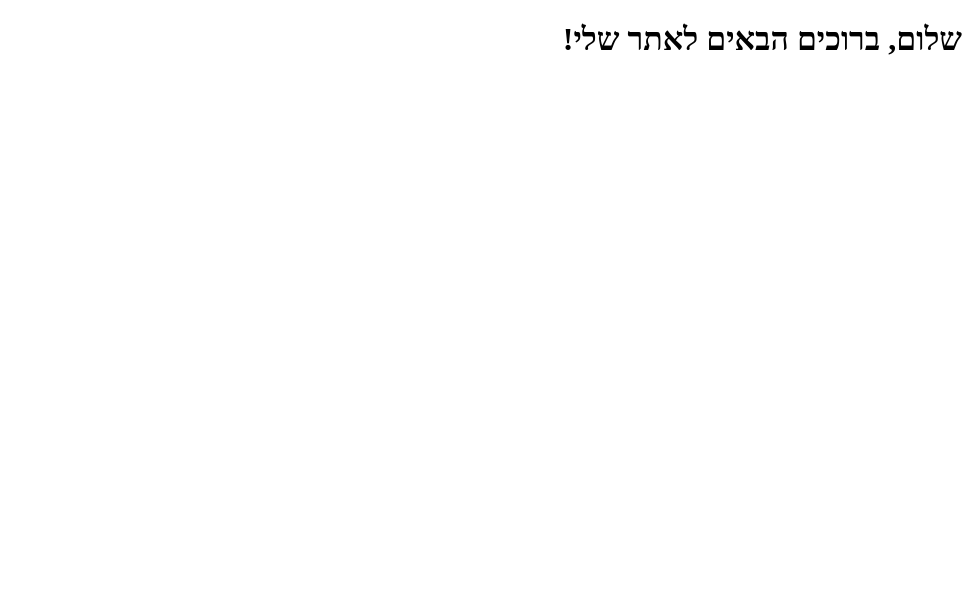
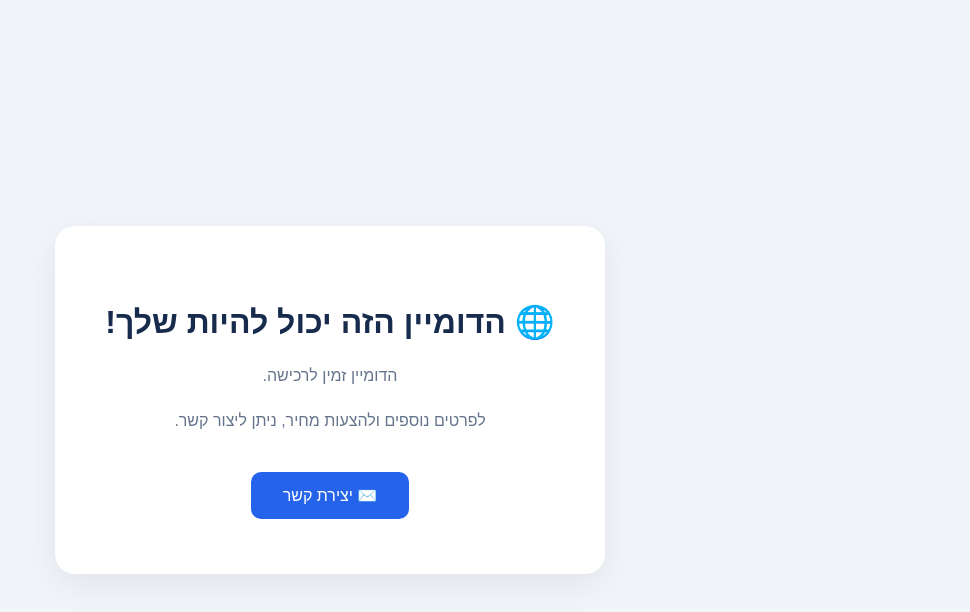
Before and after one commit to doriuss/mywebsite, a plain HTML site: page index.html in a window 1280 px wide. Shown: the whole page, without its empty margins (310-1280 px from the left). Drawn offline with Linux system fonts and the light colour scheme.

Commit message:
PIRSUM index.html

```diff
--- a/index.html
+++ b/index.html
@@ -2,10 +2,60 @@
 <!DOCTYPE html>
 <html lang="he" dir="rtl">
 <head>
-    <meta charset="UTF-8">
-    <title>My First Website</title>
+  <meta charset="UTF-8">
+  <meta name="viewport"
+        content="width=device-width, initial-scale=1">
+  <title>דומיין למכירה</title>
+  <style>
+    * { box-sizing: border-box; }
+
+    body {
+      margin: 0;
+      min-height: 100vh;
+      display: flex;
+      align-items: center;
+      justify-content: center;
+      background: #f1f5f9;
+      font-family: Arial, sans-serif;
+      padding: 20px;
+    }
+
+    .card {
+      background: white;
+      padding: 55px 35px;
+      border-radius: 20px;
+      text-align: center;
+      max-width: 550px;
+      width: 100%;
+      box-shadow: 0 10px 35px #00000012;
+    }
+
+    h1 { color: #172b4d; }
+    p { color: #64748b; line-height: 1.8; }
+
+    a {
+      display: inline-block;
+      margin-top: 20px;
+      padding: 14px 32px;
+      background: #2563eb;
+      color: white;
+      text-decoration: none;
+      border-radius: 10px;
+    }
+
+    a:hover { background: #1d4ed8; }
+  </style>
 </head>
 <body>
-    <h1>שלום, ברוכים הבאים לאתר שלי!</h1>
+  <div class="card">
+    <h1>🌐 הדומיין הזה יכול להיות שלך!</h1>
+    <p>הדומיין זמין לרכישה.</p>
+    <p>לפרטים נוספים ולהצעות מחיר,
+       ניתן ליצור קשר.</p>
+
+    <a href="mailto:your@email.com">
+      ✉️ יצירת קשר
+    </a>
+  </div>
 </body>
 </html>
```
